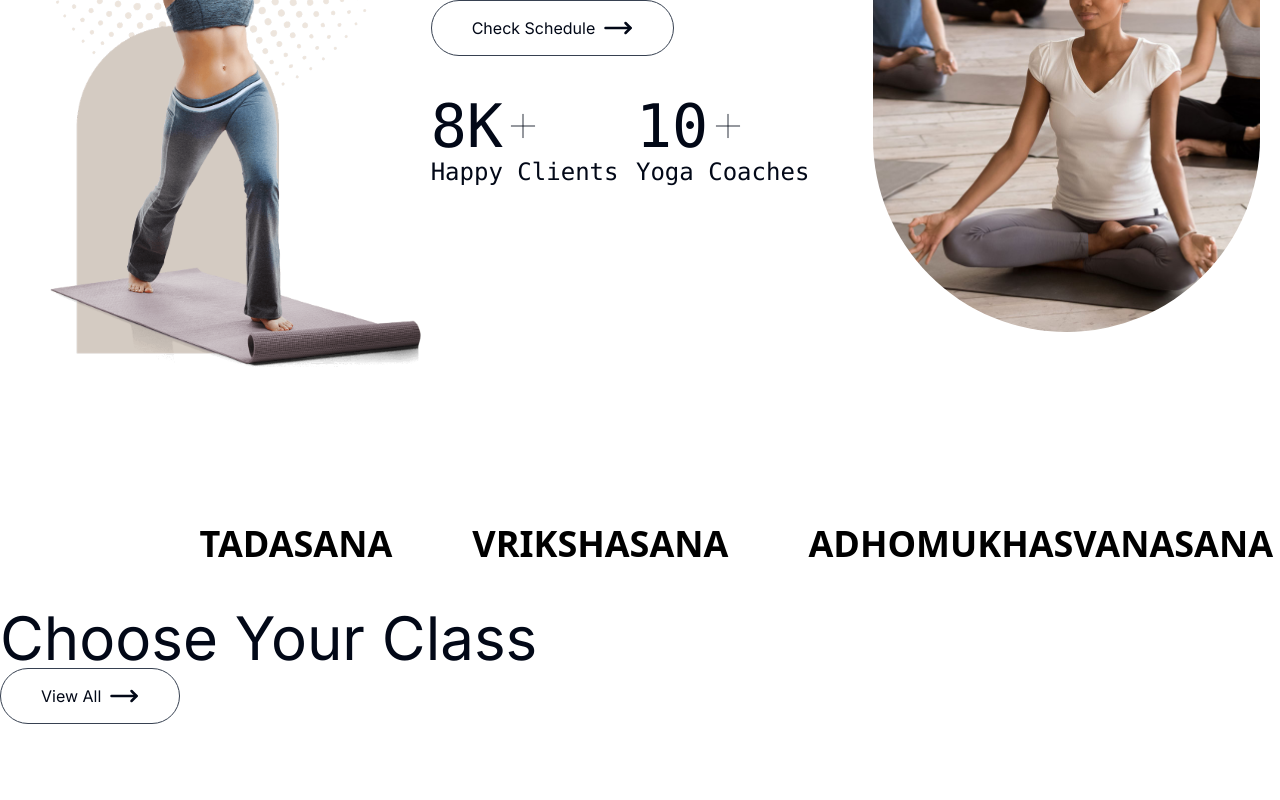
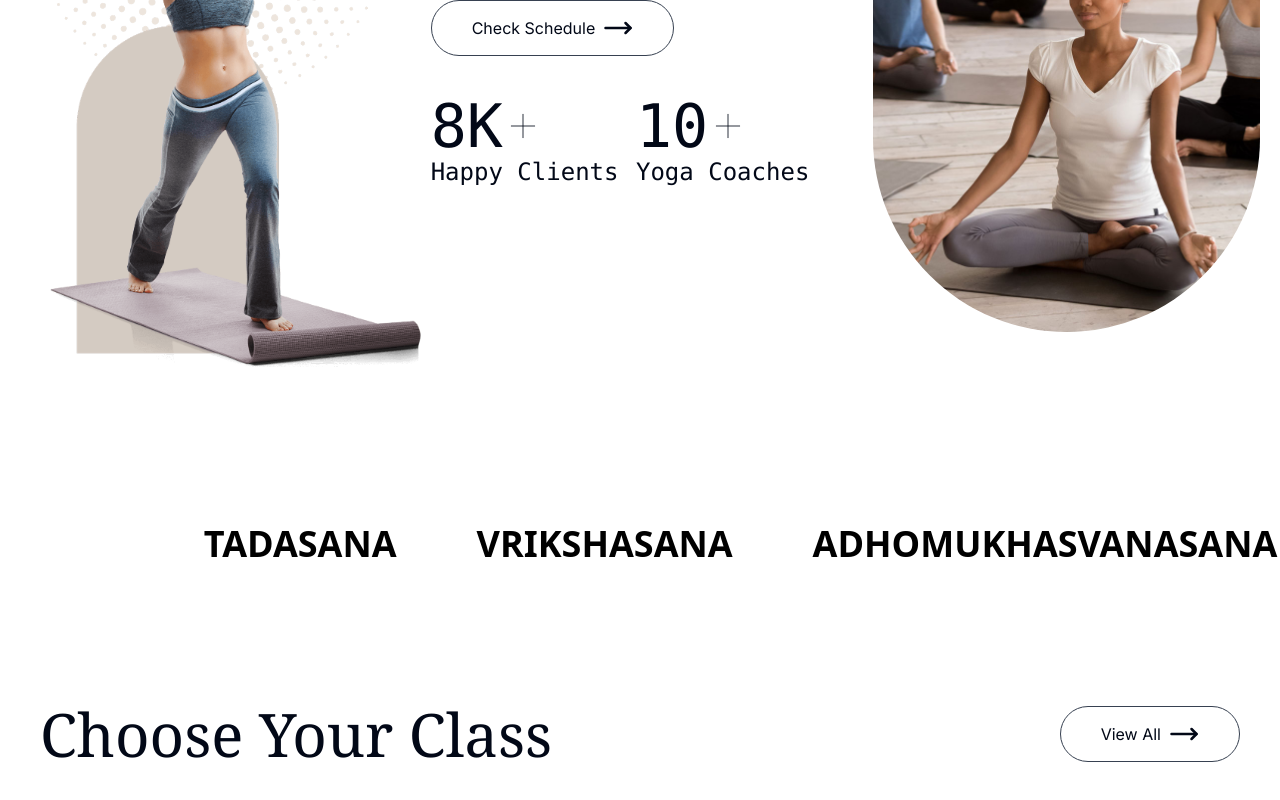
Before and after one commit to vikash0p/yoga, a Next.js app: page / in a window 1280 px wide. Shown: the part 1184-1984 px from the top of the page. Before the commit the page ends 1908 px from the top, so only its background shows below. Built offline with nearby package versions, Linux system fonts and the light colour scheme; a web font is replaced by a local one.

Commit message:
complete the classess components

```diff
--- a/components/HomeComp/Classess.tsx
+++ b/components/HomeComp/Classess.tsx
@@ -3,10 +3,12 @@ import MyButton from '../reusableComp/MyButton';
 
 const Classess = () => {
   return (
-    <div>
-      <div className="">
-        <h1 className='tex-3xl md:text-4xl lg:text-5xl xl:text-6xl'>Choose Your Class</h1>
-        <MyButton text='View All' />
+    <div className=" py-24">
+      <div className=" w-full flex flex-row justify-between px-1 md:px-4 lg:px-10 items-center ">
+        <h1 className="tex-4xl md:text-4xl lg:text-5xl xl:text-6xl font-serif">
+          Choose Your Class
+        </h1>
+        <MyButton text="View All" />
       </div>
       <div className=""></div>
     </div>
```
